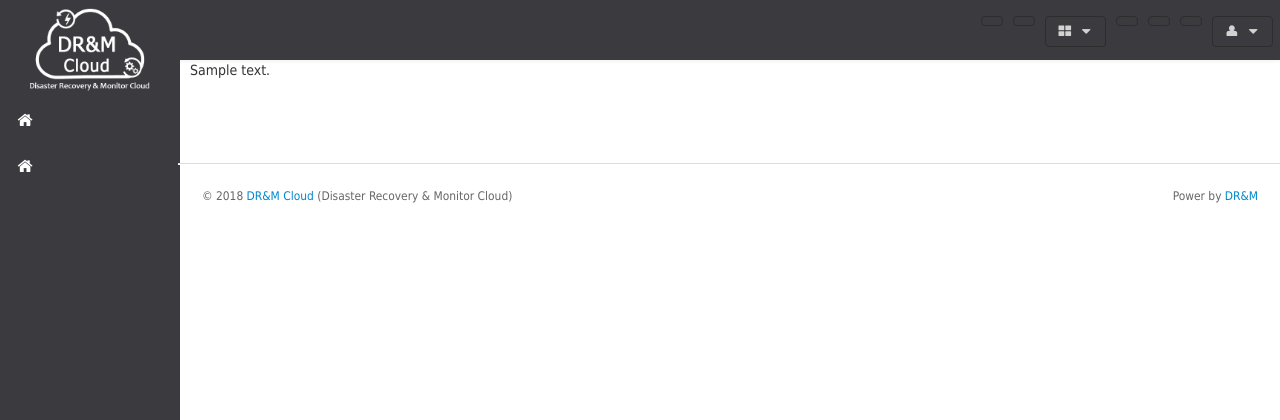
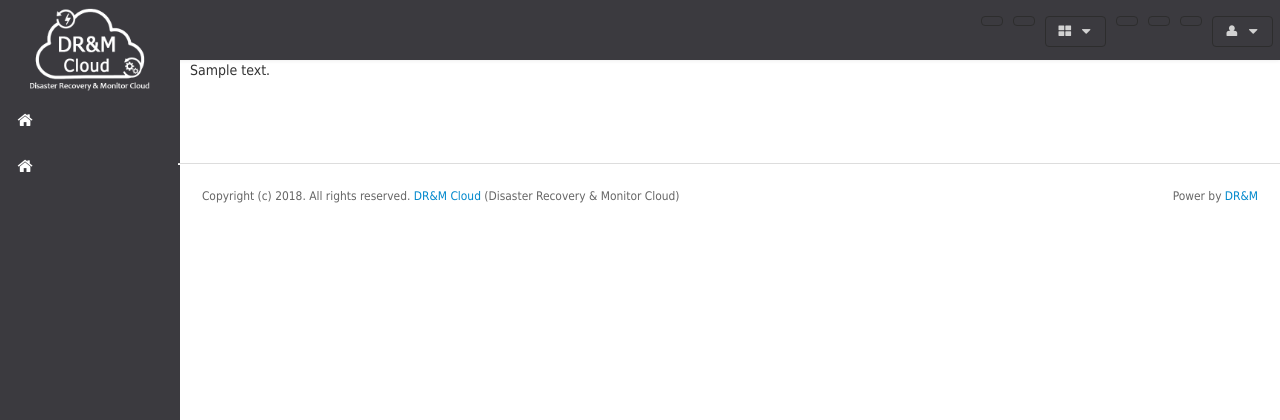
Before and after one commit to JK-Warriors/Heimdallr, a PHP site: template web/application/views/layout_main.php in a window 1280 px wide. Shown: the top 420 px of the page. Run offline with PHP 8.4, Linux system fonts and the light colour scheme; the template is opened without the code that fills it: most values are stand-ins (such as "Sample title", 1, 10 or a date in 2020); data that the repository does not hold is empty.

Commit message:
修复系统名称显示，页脚显示

```diff
--- a/web/application/language/zh-hans/mtop_system_lang.php
+++ b/web/application/language/zh-hans/mtop_system_lang.php
@@ -1,5 +1,5 @@
 <?php
-$lang['wlblazers'] = '西子';
+$lang['wlblazers'] = 'DRM';
 $lang['database_monitor_system'] = '数据库容灾云';
 $lang['wlblazers_database_monitor'] = '西子数据库监控系统';
 $lang['login'] = '登录';
--- a/web/application/views/layout_main.php
+++ b/web/application/views/layout_main.php
@@ -2,7 +2,7 @@
 <html lang="en">
   <head>
     <meta charset="utf-8">
-    <title><?php echo $this->lang->line('wlblazers'); ?> <?php echo $this->lang->line('database_monitor_system'); ?></title>
+    <title><?php echo $this->lang->line('wlblazers'); ?><?php echo $this->lang->line('database_monitor_system'); ?></title>
     <meta content="IE=edge,chrome=1" http-equiv="X-UA-Compatible">
     <meta name="viewport" content="width=device-width, initial-scale=1.0">
     <meta name="description" content="">
@@ -180,7 +180,7 @@
                         <!-- Purchase a site license to remove this link from the footer: http://www.portnine.com/bootstrap-themes -->
                         <p class="pull-right">Power by <a href="#" target="_blank">DR&M</a></p>
 
-                        <p>&copy; 2018 <a href="#" target="_blank">DR&M Cloud</a>&nbsp;(Disaster Recovery & Monitor Cloud)</p>
+                        <p>Copyright (c) 2018. All rights reserved. <a href="#" target="_blank">DR&M Cloud</a>&nbsp;(Disaster Recovery & Monitor Cloud)</p>
                     </footer>
 
             </div>
```
